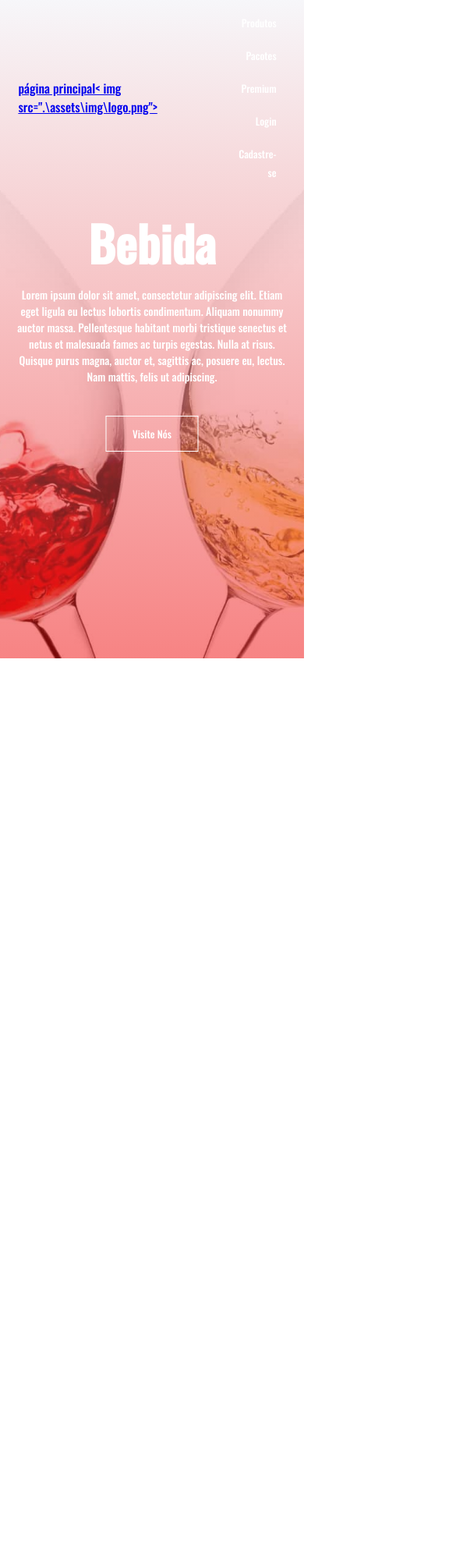
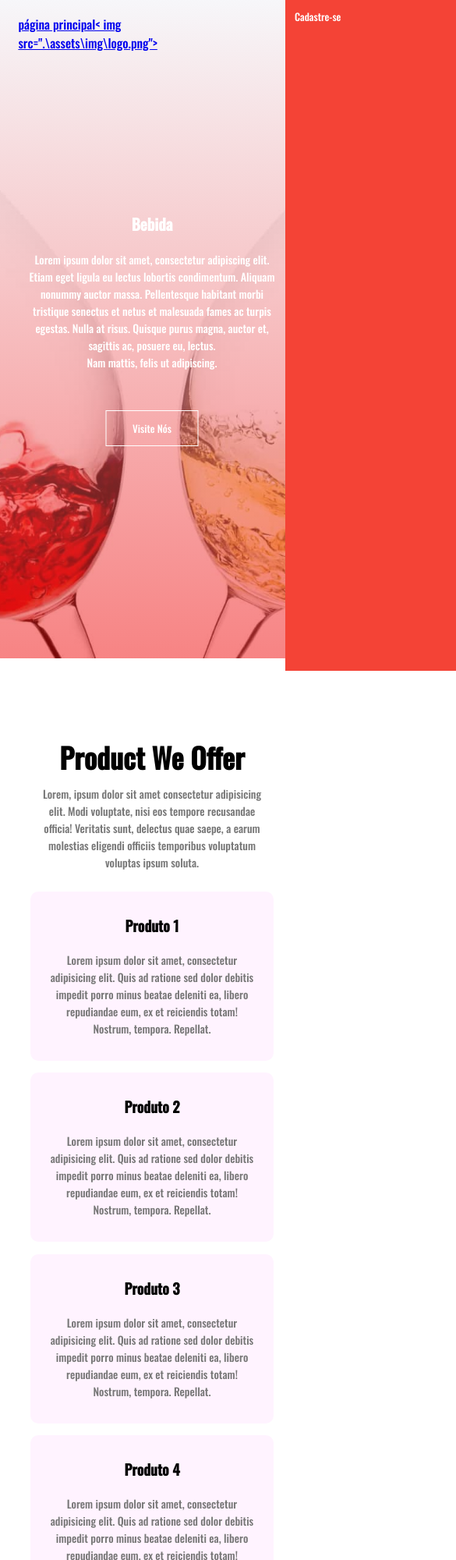
Before and after one commit to Aelso/dhFullStack, a plain HTML site: page index.html in a window 390 px wide. Shown: the top 2000 px of the page at 78% size, 585 px wide, since content can reach past the window. Before the commit the page ends 844 px from the top, so only its background shows below. Drawn offline with nearby package versions, Linux system fonts and the light colour scheme.

Commit message:
primeiro commit do site

```diff
--- a/assets/css/style.css
+++ b/assets/css/style.css
@@ -2,7 +2,6 @@
     margin: 0;
     padding: 0;
     font-family: 'Oswald', sans-serif;
-
 }
 .header{
     min-height: 100vh;
@@ -84,3 +83,98 @@ background: transparent;
 position: relative;
 cursor: pointer;
 }
+
+.hero-btn:hover{
+    border: 1px  solid #f44336;
+    background: #f44336;
+    transition: 1s;
+}
+nav .fa{
+    display: none;
+
+}
+
+@media(max-width:700px){
+    .text-box h1{
+        font-size: 20px;
+        }
+        .nav-links ul li{
+            display: block;
+        }
+        .nav-links ul li{
+            position:absolute;
+            background: #f44336;
+            height: 100vh;
+            width: 200px;
+            top: 0;
+            right: -200px;
+            text-align: left;
+            z-index: 2;
+            transition:1s;
+        }
+
+
+
+            nav .fa{
+                display: block;
+                color: #fff;
+                margin: 10px;
+                font-size: 22px;
+                cursor: pointer;
+            }
+            .nav-links ul{
+                padding: 30px;
+
+            }
+}
+/*-------------------------------Produtos-----------------------------*/
+
+.Produtos{
+width: 80%;
+margin: auto;
+text-align: center;
+padding-top: 100px;
+}
+
+h1{
+    font-size: 36px;
+    font-weight: 600;
+}
+
+p{
+    color: #777;
+    font-size: 14px;
+    font-weight: 300;
+    line-height: 22px;
+    padding: 10px;
+}
+
+.row{
+    margin-top: 5%;
+    display: flex;
+    justify-content: space-between;
+}
+.produto-col{
+    flex-basis: 31%;
+    background: #fff3ff;
+    border-radius: 10px;
+    margin-bottom: 5%;
+    padding:  20px 12px;
+    box-sizing: border-box;
+    transition: 0.5s;
+}
+
+h3{
+text-align: center;
+font-weight:600;
+margin: 10px 0;
+}
+
+.produto-col:hover{
+    box-shadow: 0 0 20px 0px rgba(0, 0,0,0.2);
+}
+@media(max-width:700px){
+    .row{
+        flex-direction: column;
+    }
+}
--- a/index.html
+++ b/index.html
@@ -8,13 +8,15 @@
     <link rel="stylesheet" type="text/css" href="./assets/css/style.css">
     <link rel="preconnect" href="https://fonts.googleapis.com">
 <link rel="preconnect" href="https://fonts.gstatic.com" crossorigin>
-<link href="https://fonts.googleapis.com/css2?family=Oswald:wght@500&display=swap" rel="stylesheet">
+<link rel ="stylesheet" href="https://fonts.googleapis.com/css2?family=Oswald:wght@500&display=swap">
+
 </head>
 <body>
     <section class="header ">
         <nav>
             <a href="index.html">página principal< img src=".\assets\img\logo.png"></a>
-            <div class="nav-links">
+            <div class="nav-links" id="navLinks">
+                <i class="fa fa-times" onclick="hideMenu"></i>
                 <ul>
                     <li><a href="">Produtos</a></li>
                     <li><a href="">Pacotes</a></li>
@@ -23,7 +25,9 @@
                     <li><a href="">Cadastre-se</a></li>
                 </ul>
             </div>
+            <i class="fa fa-bars" onclick="showMenu"></i>
         </nav>
+
         <div class ="text-box">
             <h1>Bebida</h1>
             <p>
@@ -35,12 +39,65 @@
 
         </div>
 
+    </section>
+
+<!---------------------------------Produtos----------------------------------------------->
+
+<section class="Produtos">
+    <h1> Product We Offer </h1>
+<p>Lorem, ipsum dolor sit amet consectetur adipisicing elit. Modi voluptate, nisi eos tempore recusandae officia! Veritatis sunt, delectus quae saepe, a earum molestias eligendi officiis temporibus voluptatum voluptas ipsum soluta.</p>
+
+<div class="row">
+<div class="produto-col">
+    <h3>Produto 1</h3>
+    <p> Lorem ipsum dolor sit amet, consectetur adipisicing elit. Quis ad ratione sed dolor debitis impedit porro minus beatae deleniti ea, libero repudiandae eum, ex et reiciendis totam! Nostrum, tempora. Repellat.</p>
+</div>
+
+<div class="produto-col">
+    <h3>Produto 2</h3>
+    <p> Lorem ipsum dolor sit amet, consectetur adipisicing elit. Quis ad ratione sed dolor debitis impedit porro minus beatae deleniti ea, libero repudiandae eum, ex et reiciendis totam! Nostrum, tempora. Repellat.</p>
+</div>
+
+<div class="produto-col">
+    <h3>Produto 3</h3>
+    <p> Lorem ipsum dolor sit amet, consectetur adipisicing elit. Quis ad ratione sed dolor debitis impedit porro minus beatae deleniti ea, libero repudiandae eum, ex et reiciendis totam! Nostrum, tempora. Repellat.</p>
+</div>
+
+<div class="produto-col">
+    <h3>Produto 4</h3>
+    <p> Lorem ipsum dolor sit amet, consectetur adipisicing elit. Quis ad ratione sed dolor debitis impedit porro minus beatae deleniti ea, libero repudiandae eum, ex et reiciendis totam! Nostrum, tempora. Repellat.</p>
+</div>
+
+</section>
+
+
+<!-------------------------->
+<section>
 
 
 
 
 
-    </section>
+</section>
+
+
+
+
+
+
+
+
+<!-------------------JavaScript para Menu ---------------------------------------------->
+<script>
+     var navLinks = document.getElementById("navLinks");
+          function  showMenu(){
+         navLinks.style.right = "0";
+     }
+     function  hideMenu(){
+         navLinks.style.right = "-200px";
+     }
+
+</script>
 
 
 </body>
```
Also changed, not shown: assets/img/vinho1.png (added), assets/img/vinho2.png (added), assets/img/vinho3.png (added), assets/img/vinho4.png (added).
